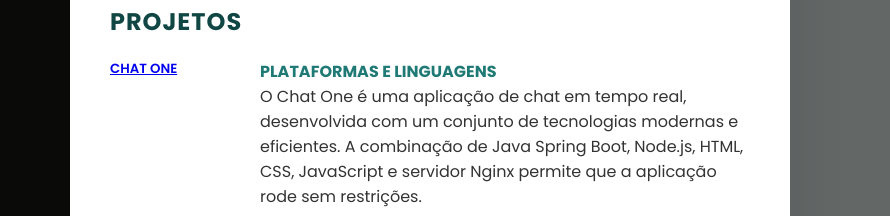
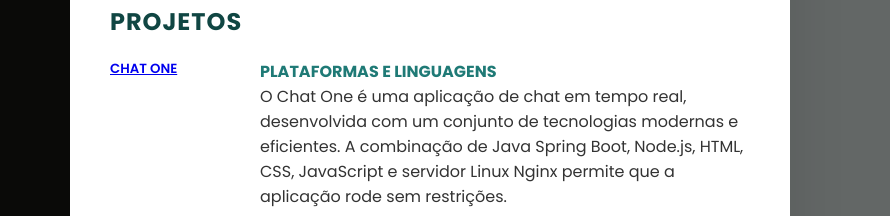
Before and after one commit to valdeiltonfelix/curriculovitae, a plain HTML site: page index.html in a window 1280 px wide. Shown: the part 536-752 px from the top of the page, 390-1280 px from the left. Drawn offline with nearby package versions, Linux system fonts and the light colour scheme.

Commit message:
Nova label

```diff
--- a/index.html
+++ b/index.html
@@ -135,7 +135,7 @@ Em resumo, sou um indivíduo calmo, concentrado, apaixonado por aprender e sempr
                         <h4>PLATAFORMAS E LINGUAGENS</h4>
                         <!-- Descreva suas funções para o cargo mencionado -->
                         <p>
-                            O Chat One é uma aplicação de chat em tempo real, desenvolvida com um conjunto de tecnologias modernas e eficientes. A combinação de Java Spring Boot, Node.js, HTML, CSS, JavaScript e servidor Nginx permite que a aplicação rode sem restrições.
+                            O Chat One é uma aplicação de chat em tempo real, desenvolvida com um conjunto de tecnologias modernas e eficientes. A combinação de Java Spring Boot, Node.js, HTML, CSS, JavaScript e servidor Linux Nginx permite que a aplicação rode sem restrições.
                         </p>
 
                     <code style="height:420px">
```
